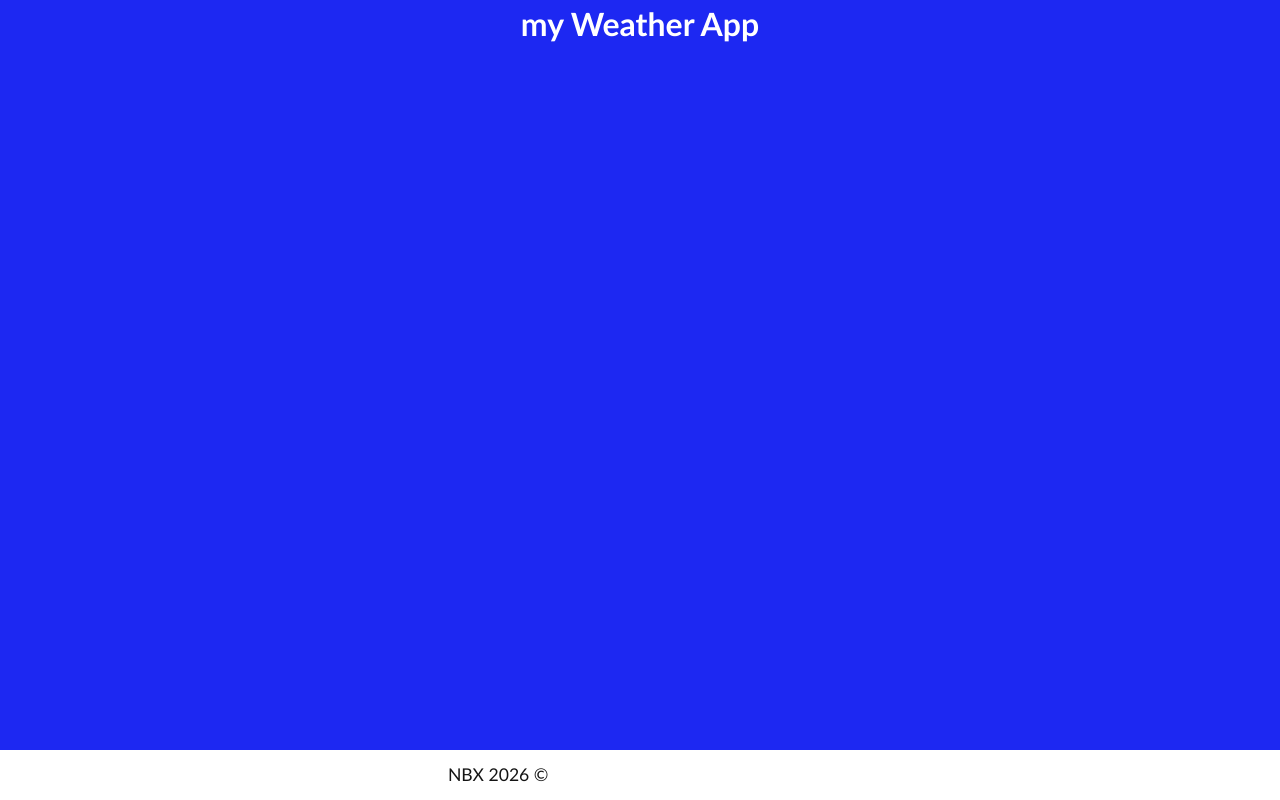
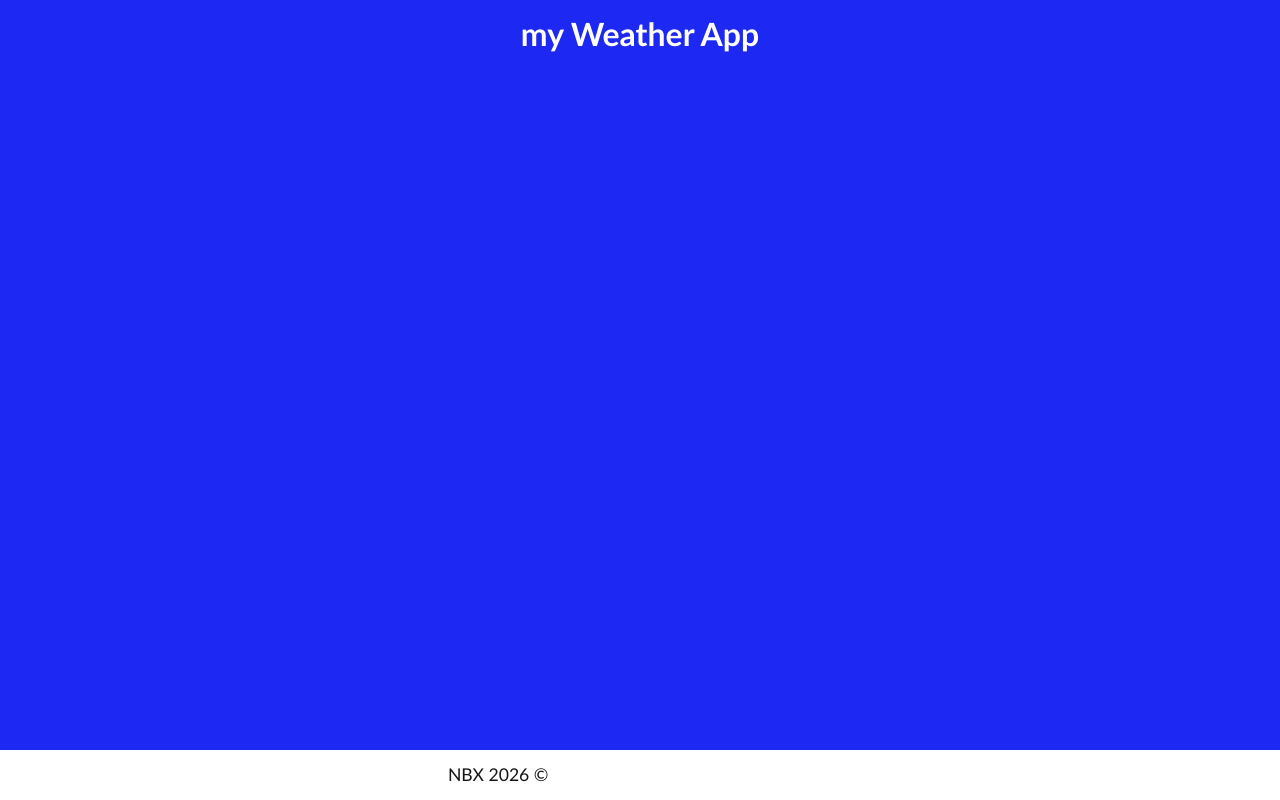
Before and after one commit to SuperThinou/Weather-App, a website built with webpack: page src/index.html in a window 1280 px wide. Built offline with nearby package versions, Linux system fonts and the light colour scheme.

Commit message:
style: add paddign to h1

```diff
--- a/src/style.css
+++ b/src/style.css
@@ -105,6 +105,10 @@
     align-items: center;
 }
 
+h1 {
+    padding: 10px;
+}
+
 /* Utilitary classes */
 .hidden {
   display: none !important;
```
